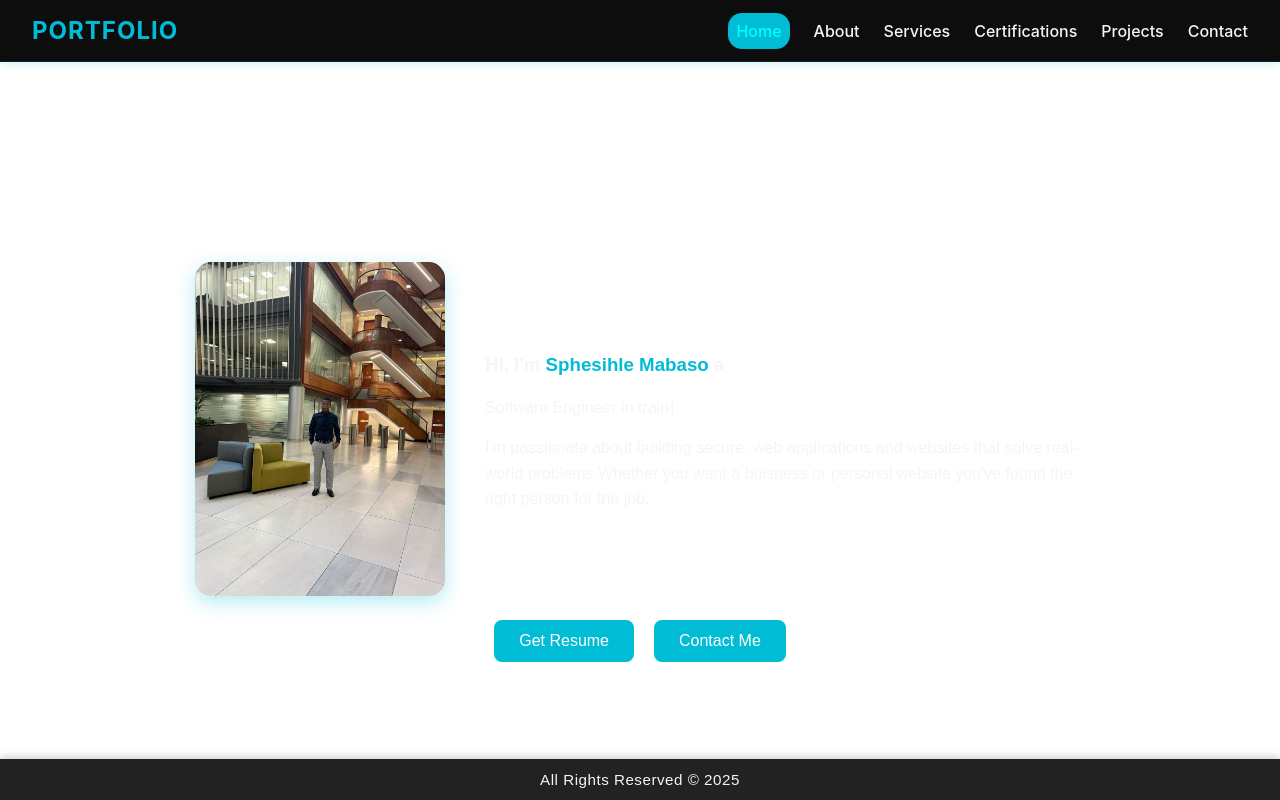
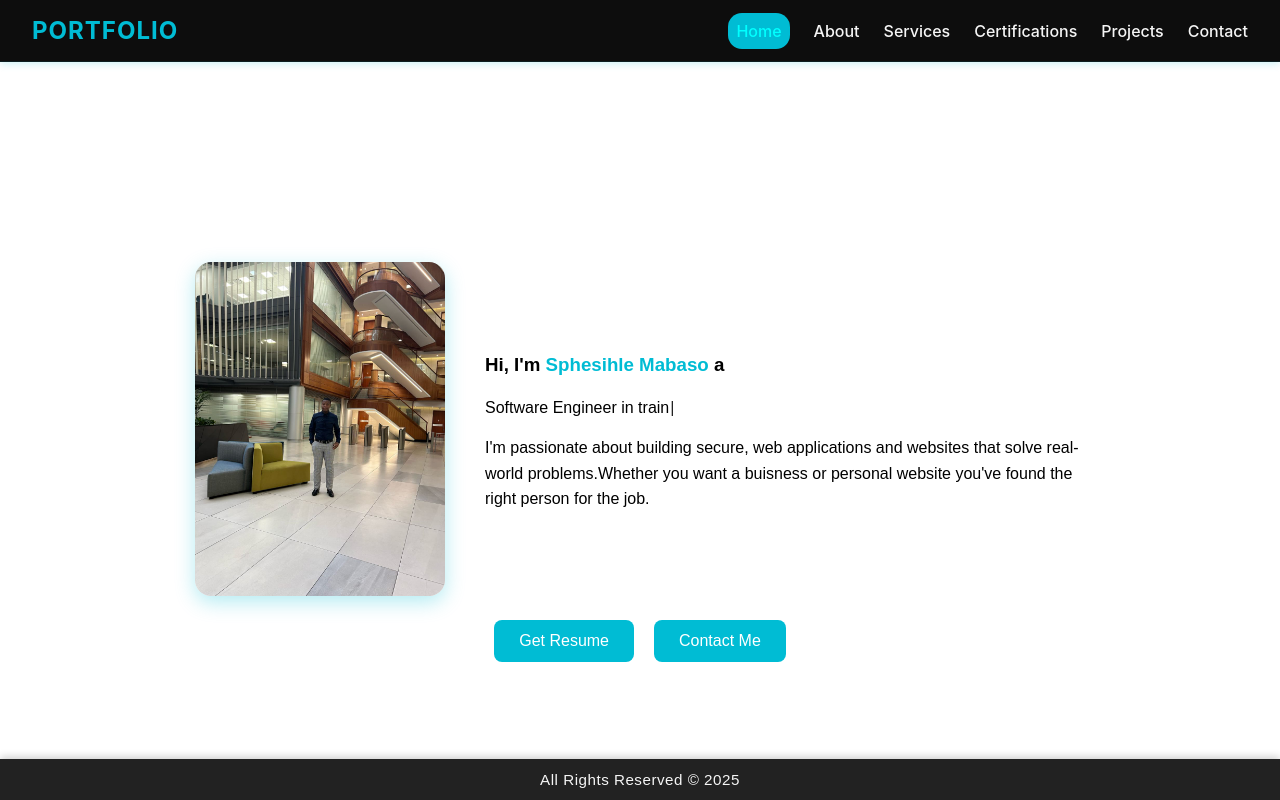
Before and after one commit to Sphesihlesfiso/SphesihlePortfolio, a React (Create React App) app in the folder portfolio/: page / in a window 1280 px wide. Shown: the top 800 px of the page. Built offline with nearby package versions, Linux system fonts and the light colour scheme.

Commit message:
Finish projects section

```diff
--- a/portfolio/src/About/About.css
+++ b/portfolio/src/About/About.css
@@ -1,9 +1,6 @@
 .About-container {
   min-height: 100vh;
   width: 100%;
-
-
-
   font-family: 'Poppins', sans-serif;
   display: flex;
   align-items: center;
@@ -32,7 +29,7 @@
 
 .Paragraph-name {
   font-size: 1.8rem;
-  color: #f5f5f5;
+
   margin-bottom: 5px;
   color: #00bcd4;
 }
@@ -40,7 +37,7 @@
 .paragraph {
   font-size: 1rem;
   line-height: 1.8;
-  color: #ccc;
+
 }
 
 .ending {
@@ -60,7 +57,7 @@
 }
 
 .Skill,.Tool {
-  background-color: var(--card-primary-bg);
+  background-color: var(--card-bg);
   color: #00bcd4;
   padding: 8px 15px;
   border-radius: 12px;
--- a/portfolio/src/App.css
+++ b/portfolio/src/App.css
@@ -1,12 +1,29 @@
 /* Reset & Base Setup */
 :root {
-  --primary-color: red; /* Bootstrap blue */
+  --primary-color: red;
   --secondary-color: #6c757d;
-  --white-color: #f5f5f5;
-  --black-bg: white;
+  --white-bg: white;
+  --black-bg: black;
+  --text-white:white;
+  --text-black:black;
+  --card-primary-bg: #1a1a1a;
+  --card-secondary-bg: rgb(247, 224, 224);
+}
 
-  --card-primary-bg: #1a1a1a;
-  --card-secondary-bg: rgb(247, 240, 240);
+
+
+/* Default: Dark Theme */
+:root[data-theme="dark"] {
+  --bg-color: var(--black-bg);
+  --text-color: var(--text-white);
+  --card-bg: var(--card-primary-bg);
+}
+
+/* Light Theme */
+:root[data-theme="light"] {
+  --bg-color: var(--white-bg);
+  --text-color: var(--text-black);
+  --card-bg: var(--card-secondary-bg);
 }
 
 html,
@@ -18,8 +35,8 @@ body {
   box-sizing: border-box;
   scroll-behavior: smooth;
   font-family: "Inter", "Segoe UI", sans-serif;
-  background-color: var(--black-bg); /* deep dark background */
-  color: var(--white-color); /* soft white text */
+  background-color: var(--bg-color);
+  color: var(--text-color);
 }
 
 /* Ensure all elements respect box-sizing */
@@ -69,5 +86,5 @@ button:active {
   align-items: center;
   justify-content: center;
 
-  background-color: var(--black-bg); /* slightly lighter dark for contrast */
+  background-color: var(--bg-color); /* slightly lighter dark for contrast */
 }
--- a/portfolio/src/Certifications/Certifications.css
+++ b/portfolio/src/Certifications/Certifications.css
@@ -1,7 +1,7 @@
 .Certifications {
   min-height: 100vh; /* fill full screen height */
-  background-color: var(--black-bg); /* dark background */
-  color: #f5f5f5;
+  background-color: var(--bg-color); /* dark background */
+
   font-family: "Poppins", sans-serif;
   padding: 4.5% 0;
   box-sizing: border-box;
--- a/portfolio/src/My servises/Servises.css
+++ b/portfolio/src/My servises/Servises.css
@@ -30,7 +30,7 @@
 }
 
 .Service {
-  background-color: var(--card-primary-bg) ;     /* dark card */
+  background-color: var(--card-bg) ;     /* dark card */
   padding: 20px;
   border-radius: 16px;
   box-shadow: 0 4px 14px rgba(0, 188, 212, 0.1);
--- a/portfolio/src/Projects/Project.css
+++ b/portfolio/src/Projects/Project.css
@@ -1,5 +1,5 @@
 .ProjectCard {
-  background-color: var(--card-primary-bg);
+  background-color: var(--card-bg);
   border-radius: 16px;
   box-shadow: 0 4px 14px rgba(0, 0, 0, 0.5);
   overflow: hidden;
@@ -16,14 +16,12 @@
   width: 100%;
   height: 200px;
   object-fit: cover;
-
 }
 
 .project-title {
   margin: 15px 0 10px;
   font-size: 1.2rem;
   font-weight: 600;
-
 }
 
 .view-button {
@@ -31,7 +29,7 @@
 
   border: none;
   padding: 10px 20px;
-  margin:0 5px 15px ;
+  margin: 0 5px 15px;
   border-radius: 8px;
   font-size: 1rem;
   cursor: pointer;
@@ -44,7 +42,6 @@
 }
 
 .project-description {
-
   padding: 12px 16px;
   border-radius: 10px;
   margin-top: 10px;
--- a/portfolio/src/Projects/Projects.css
+++ b/portfolio/src/Projects/Projects.css
@@ -1,7 +1,7 @@
 .Projects-container {
   min-height: 100vh; /* full screen height */
   width: 100%;
-  background-color: var(--black-bg);
+  background-color: var(--bg-color);
 
   font-family: 'Poppins', sans-serif;
   display: flex;
--- a/portfolio/src/assets/CertificationCard.css
+++ b/portfolio/src/assets/CertificationCard.css
@@ -1,5 +1,5 @@
 .Certificate-container {
-  background-color: #1a1a1a;       /* dark card */
+  background-color: var(--card-bg);       /* dark card */
   padding: 20px;
   border-radius: 16px;
   box-shadow: 0 4px 14px rgba(0, 188, 212, 0.1);
```
